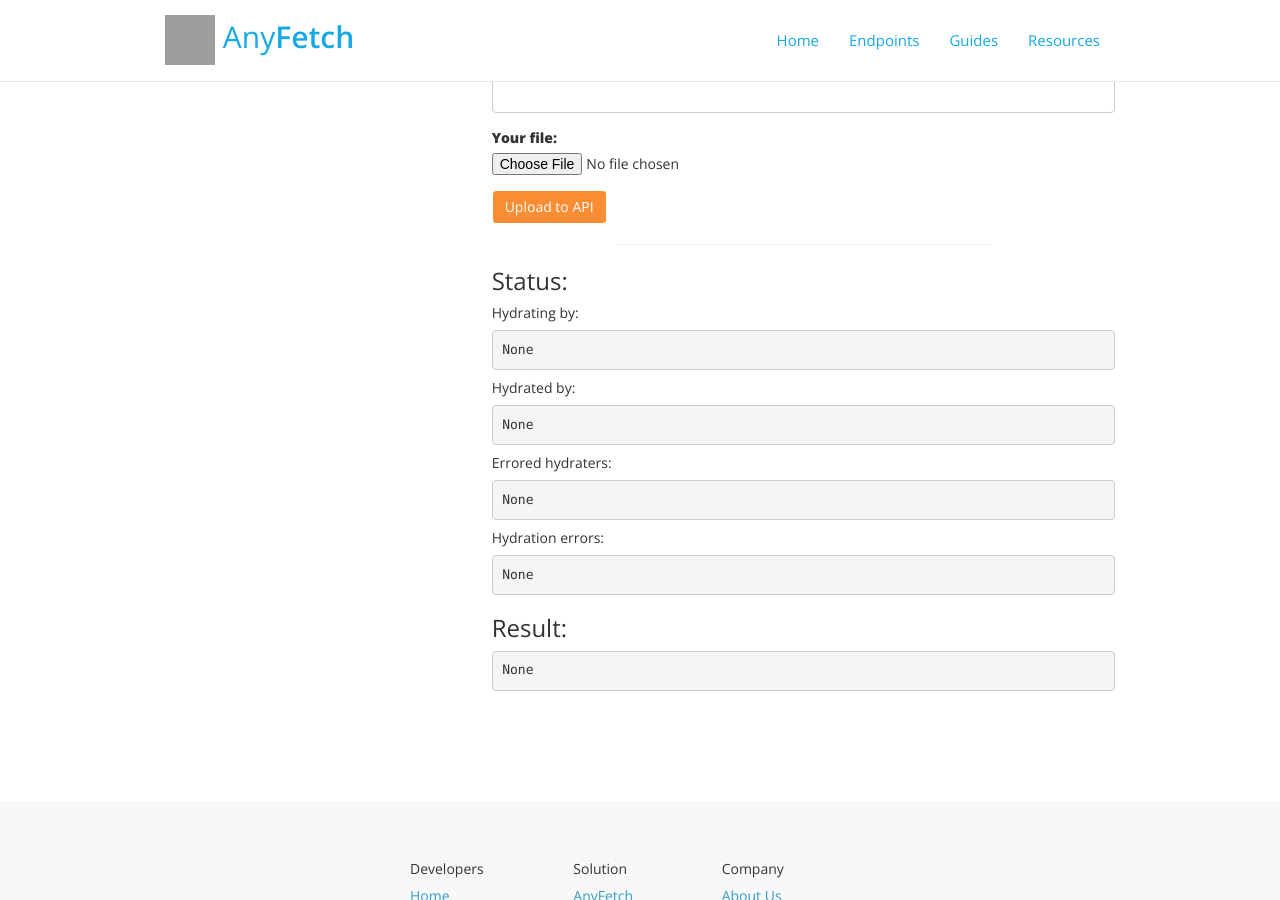
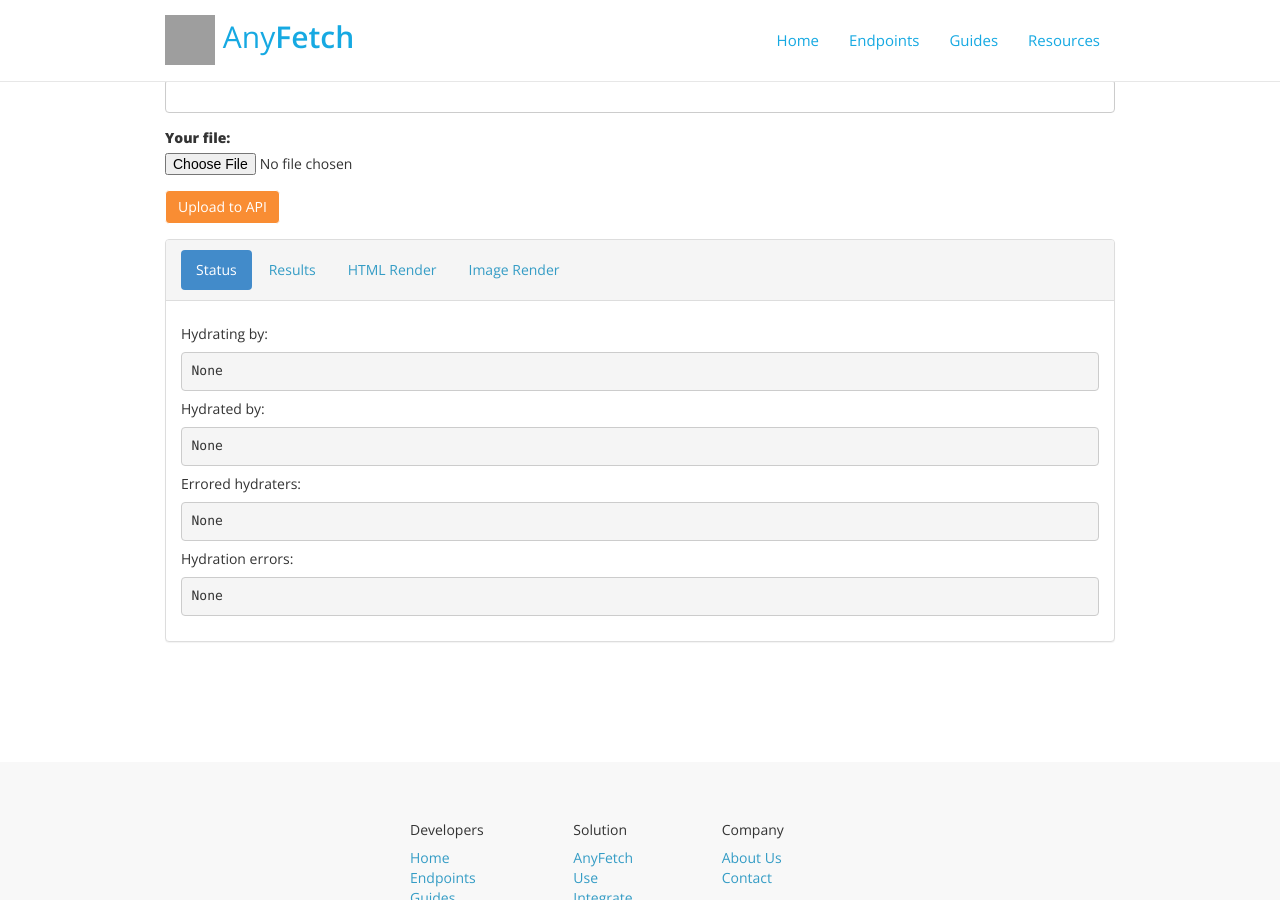
Before and after one commit to AnyFetch/developers.anyfetch.com, a Jekyll site: the page built from resources/developers-playground.md, in a window 1280 px wide and 900 px high, scrolled down 384 px. Built offline with Jekyll 4.4.1, drawn with Linux system fonts in a browser that asks for light colours; nearby versions of some CDN libraries; Markdown is read by kramdown in place of the engine named in the settings; grey boxes are pictures that could not be loaded.

Commit message:
Tabs layout / remove toc

```diff
--- a/_layouts/doc.html
+++ b/_layouts/doc.html
@@ -85,6 +85,9 @@
       <p>{{ page.subtitle }}</p>
     </div>
 
+    {% if page.no_toc %}
+      {{ content }}
+    {% else %}
       <div class="row">
         <div class="col-md-4 hidden-sm hidden-xs">
           <nav id="toc">
@@ -94,6 +97,7 @@
           {{ content }}
         </div>
       </div>
+    {% endif %}
   </div>
 
   <footer class="footer">
--- a/javascripts/playground.js
+++ b/javascripts/playground.js
@@ -32,7 +32,7 @@
   var checkStorage = function checkStorage() {
     try {
       return 'localStorage' in window && window.localStorage !== null;
-    } catch (e) {
+    } catch(e) {
       return false;
     }
   };
@@ -82,7 +82,6 @@
   };
 
   var sendDocument = function sendDocument(id, data, cb) {
-    console.log(arguments);
     $.ajax({
       url: apiUrl + '/documents/' + id + '/file',
       type: "POST",
@@ -152,7 +151,7 @@
       beforeSend: setAuthorization,
       success: function(response) {
         $('#result').html(escapeHtml(JSON.stringify(response, undefined, 2).replace(/(\\n)/gm, "\n")));
-        cb(null);
+        cb(null, id);
       },
       error: function(response) {
         makeAlert('danger', response.responseText);
@@ -171,7 +170,15 @@
   };
 
   $(document).ready(function() {
+    // enable tabs
+    $('#tabnav a:first').tab('show');
+    $('#tabnav a').click(function(event) {
+      event.preventDefault();
+      $(this).tab('show');
+    });
+
     checkApi();
+
     // restore token from previous session
     if(checkStorage() && localStorage.token) {
       $("#token").val(localStorage.token);
--- a/javascripts/tools.js
+++ b/javascripts/tools.js
@@ -1,6 +1,6 @@
 // Smooth scroll
 $(function() {
-  $('a[href*=#]:not([href=#])').click(function() {
+  $('a[href*=#]:not([href=#]):not(.no-smooth a)').click(function() {
     if (location.pathname.replace(/^\//,'') == this.pathname.replace(/^\//,'') && location.hostname == this.hostname) {
       var target = $(this.hash);
       var hash = this.hash;
--- a/resources/developers-playground.md
+++ b/resources/developers-playground.md
@@ -8,7 +9,7 @@ The Playground lets you experiment with how content is returned by the API
 
 <div id="errors">
 </div>
-<article>
+<article id="form">
   <h3>Prepare your file:</h3>
   <form id="playground" role="form" method="post" enctype="multipart/form-data">
     <div class="form-group" id="token-form-group">
@@ -23,18 +24,39 @@ The Playground lets you experiment with how content is returned by the API
       <input type="submit" value="Upload to API" class="btn btn-default">
     </div>
   </form>
-  <hr>
-  <h3>Status:</h3>
-  <h5>Hydrating by:</h5>
-  <pre id="status-hydrating">None</pre>
-  <h5>Hydrated by:</h5>
-  <pre id="status-hydrated">None</pre>
-  <h5>Errored hydraters:</h5>
-  <pre id="status-errored">None</pre>
-  <h5>Hydration errors:</h5>
-  <pre id="status-errors">None</pre>
-  <h3>Result:</h3>
-  <pre id="result">None</pre>
 </article>
+
+<div class="panel panel-default">
+  <!-- Nav tabs -->
+  <ul class="nav nav-pills panel-heading no-smooth" role="tablist" id="tabnav">
+    <li><a href="#status-tab" role="tab" data-toggle="tab">Status</a></li>
+    <li><a href="#result-tab" role="tab" data-toggle="tab">Results</a></li>
+    <li><a href="#iframe-tab" role="tab" data-toggle="tab">HTML Render</a></li>
+    <li><a href="#image-tab" role="tab" data-toggle="tab">Image Render</a></li>
+  </ul>
+
+  <!-- Tab panes -->
+  <div class="tab-content panel-body">
+    <article class="tab-pane" id="status-tab">
+      <h5>Hydrating by:</h5>
+      <pre id="status-hydrating">None</pre>
+      <h5>Hydrated by:</h5>
+      <pre id="status-hydrated">None</pre>
+      <h5>Errored hydraters:</h5>
+      <pre id="status-errored">None</pre>
+      <h5>Hydration errors:</h5>
+      <pre id="status-errors">None</pre>
+    </article>
+    <article class="tab-pane" id="result-tab">
+      <pre id="result">None</pre>
+    </article>
+    <article class="tab-pane" id="iframe-tab">
+
+    </article>
+    <article class="tab-pane" id="image-tab">
+
+    </article>
+  </div>
+</div>
 <script type="text/javascript" src="/javascripts/async.js"></script>
 <script type="text/javascript" src="/javascripts/playground.js"></script>
```
Also changed, not shown: other parts of resources/developers-playground.md (+1 -0 lines). Lines whose indentation alone changed are shown as unchanged.
